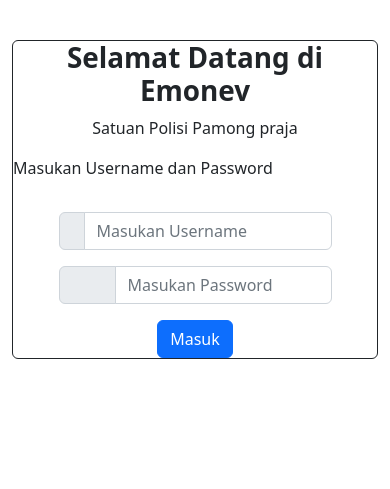
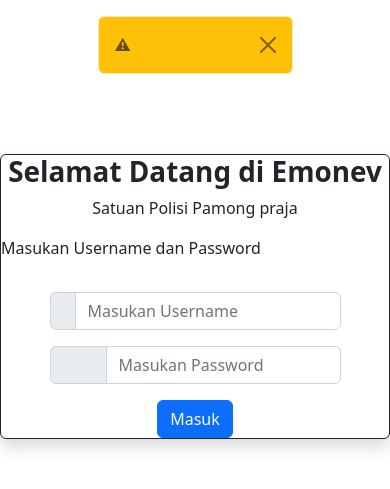
Before and after one commit to CookiessManis/Emonev, a PHP site: the page made by application/views/V_login.php in a window 390 px wide. Shown: the top 489 px of the page. Run offline with PHP 8.4, Linux system fonts and the light colour scheme; the template is opened without the code that fills it, so the values that code supplies are empty.

Commit message:
adding responsive design - 18

```diff
--- a/application/controllers/C_login.php
+++ b/application/controllers/C_login.php
@@ -23,11 +23,7 @@
             $cek = $this->M_login->login($username, $password);
 
             if ($cek == false) {
-                $this->session->set_flashdata('pesan',  '<div class="alert alert-danger alert-dismissible fade show" role="alert">
-                Username atau Password salah!
-                <button type="button" class="close" data-dismiss="alert" aria-label="close">
-                <span aria-hidden="true">&times;</span>
-                </button></div>');
+                $this->session->set_flashdata('pesan', 'Login Tidak berhasil');
                 redirect('index.php/C_login');
             } else {
                 $this->session->set_userdata('username', $cek->username);
--- a/application/views/V_anggaran_pilihtahun.php
+++ b/application/views/V_anggaran_pilihtahun.php
@@ -34,7 +34,7 @@
 
 
 	 <!-- button kembali ke halaman utama -->
-    <div class="back-container d-flex justify-content-between">
+    <div class="back-container d-lg-flex justify-content-between">
       <div class="back-sizing">
         <a href="<?= base_url('index.php/C_dashboard/pilihtahun/'.$value->id_anggaran)?>" class="text-decoration-none">
           <div class="d-flex justify-content-center">
--- a/application/views/V_login.php
+++ b/application/views/V_login.php
@@ -24,19 +24,30 @@
     <!-- CSS -->
     <link rel="stylesheet" href="<?= base_url('assets/src/style.css') ?>" />
   </head>
-  <body>
-  <?= $this->session->flashdata('pesan'); ?>
+  <body class="overflow-hidden">
+
+  <?php
+		if($this->session->flashdata('pesan')){
+echo '<div class="w-50 mx-auto py-3">
+	<div class="bg-warning rounded alert alert-warning alert-dismissible fade show">
+		<span class="text-center text-gray fw-semibold ">⚠';
+		echo $this->session->flashdata('pesan');
+echo '</span>
+		<button type="button" class="btn-close" data-bs-dismiss="alert" aria-label="Close"></button>
+	</div>
+</div>';
+}
+	?>
     <!-- logo -->
-    <div class="logo-login">
-      <img src="<?= base_url('assets/img/logo.svg') ?>" width="90px" alt="" />
+    <div class="logo-login text-center d-md-block" hidden>
+      <img src="<?= base_url('assets/img/logo.svg') ?>" width="90px" alt="" class="mx-auto" />
     </div>
 
     <!-- card login -->
-    <section class="py-3">
-      <div class="container">
+    <section class="pt-5">
         <div class="row">
           <div class="col-12 col-lg-12 col-xl-12">
-            <div class="card card-login mx-auto border border-dark">
+            <div class="card card-login mx-auto border border-dark shadow">
               <h1 class="card-login-h1 fw-semibold text-center">
                 Selamat Datang di Emonev
               </h1>
@@ -84,8 +95,8 @@
             </div>
           </div>
         </div>
-      </div>
     </section>
+
     <script
       src="https://cdn.jsdelivr.net/npm/@popperjs/core@2.11.6/dist/umd/popper.min.js"
       integrity="sha384-oBqDVmMz9ATKxIep9tiCxS/Z9fNfEXiDAYTujMAeBAsjFuCZSmKbSSUnQlmh/jp3"
```
Also changed, not shown: application/views/V_anggaran.php (+3 -4 lines), application/views/V_belanja.php (+4 -4 lines), application/views/V_dashboard.php (+4 -4 lines), application/views/V_kegiatan.php (+13 -8 lines), assets/src/style.css (+9 -1 lines).
